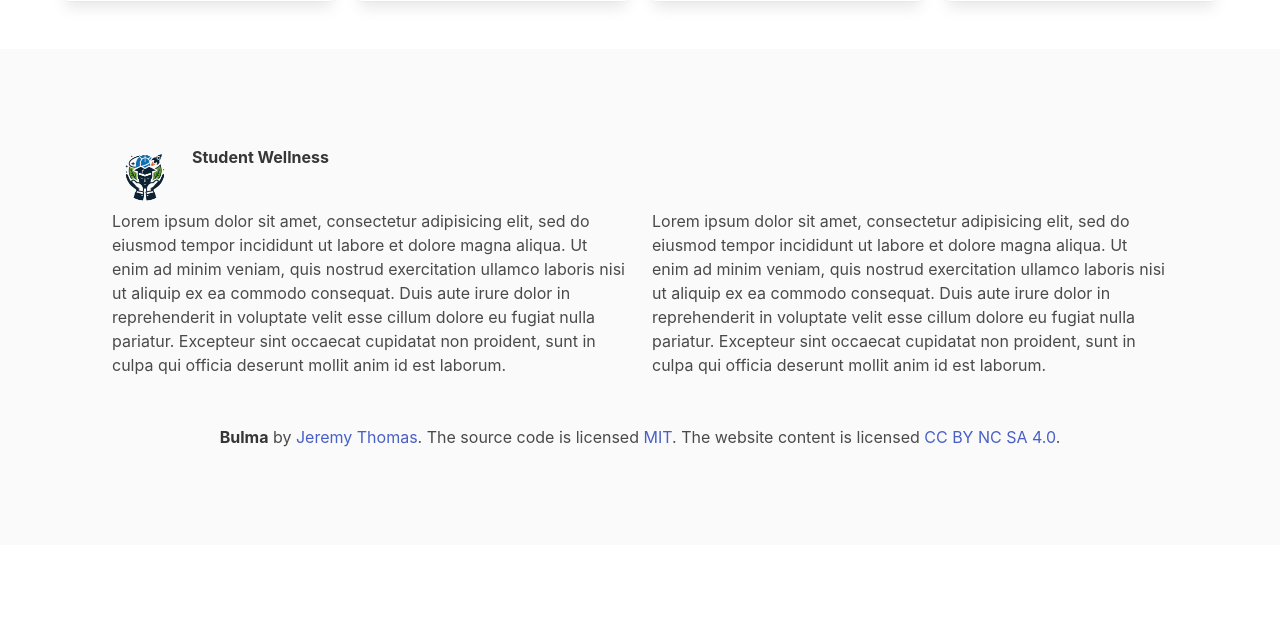
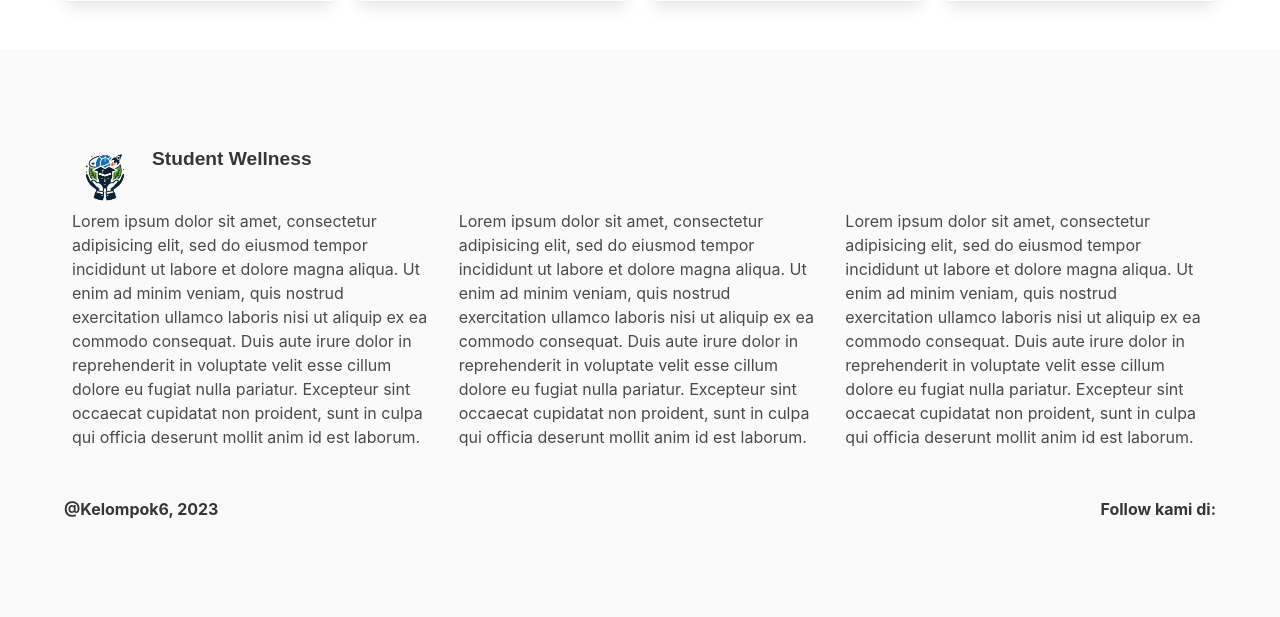
Before and after one commit to rootaditiya/MSIB5project_akhir, a Flask app: page / in a window 1280 px wide. Shown: the part 1037-1654 px from the top of the page. Before the commit the page ends 1484 px from the top, so only its background shows below. Run offline with Flask 3, Linux system fonts and the light colour scheme.

Commit message:
edit index.html

```diff
--- /dev/null
+++ b/static/style.css
@@ -0,0 +1,5 @@
+.logo-text {
+    font-family: 'Stylish', sans-serif;
+    font-size: larger;
+    padding-top: 10px;
+}
--- a/templates/article.html
+++ b/templates/article.html
@@ -4,7 +4,11 @@
   <meta charset="utf-8">
   <meta name="viewport" content="width=device-width, initial-scale=1">
   <title>Hello Bulma!</title>
+  <link rel="shortcut icon" href="{{url_for('static', filename='LOGO.ico')}}" type="image/x-icon" />
+
   <link rel="stylesheet" href="https://cdn.jsdelivr.net/npm/bulma@0.9.4/css/bulma.min.css">
+  <link rel="stylesheet" type="text/css" href="{{url_for('static', filename='style.css')}}">
+
 
   <script src="https://code.jquery.com/jquery-3.7.1.js" integrity="sha256-eKhayi8LEQwp4NKxN+CfCh+3qOVUtJn3QNZ0TciWLP4=" crossorigin="anonymous"></script>
 </head>
--- a/templates/index.html
+++ b/templates/index.html
@@ -5,6 +5,9 @@
   <meta name="viewport" content="width=device-width, initial-scale=1">
   <title>Student Wellness</title>
   <link rel="stylesheet" href="https://cdn.jsdelivr.net/npm/bulma@0.9.4/css/bulma.min.css">
+  <link rel="stylesheet" type="text/css" href="{{url_for('static', filename='style.css')}}">
+  <link rel="shortcut icon" href="{{url_for('static', filename='LOGO.ico')}}" type="image/x-icon" />
+  <link rel="icon" href="{{url_for('static', filename='LOGO.ico')}}" type="image/x-icon" />
 
   <script src="https://code.jquery.com/jquery-3.7.1.js" integrity="sha256-eKhayi8LEQwp4NKxN+CfCh+3qOVUtJn3QNZ0TciWLP4=" crossorigin="anonymous"></script>
 </head>
@@ -181,7 +184,7 @@
 
       </div>
 
-      <div class="columns">
+      <div class="columns is-desktop">
         <div class="column">
 
           <div class="card">
@@ -312,7 +315,7 @@
 
   <footer class="footer">
 
-    <div class="container">
+    <div class="">
 
       <section class="section">
         <article class="media">
@@ -330,7 +333,7 @@
           </div>
         </article>
         <div class="columns">
-          <div class="column is-half">
+          <div class="column">
             Lorem ipsum dolor sit amet, consectetur adipisicing elit, sed do eiusmod
             tempor incididunt ut labore et dolore magna aliqua. Ut enim ad minim veniam,
             quis nostrud exercitation ullamco laboris nisi ut aliquip ex ea commodo
@@ -338,7 +341,15 @@
             cillum dolore eu fugiat nulla pariatur. Excepteur sint occaecat cupidatat non
             proident, sunt in culpa qui officia deserunt mollit anim id est laborum.
           </div>
-          <div class="column is-half">
+          <div class="column">
+            Lorem ipsum dolor sit amet, consectetur adipisicing elit, sed do eiusmod
+            tempor incididunt ut labore et dolore magna aliqua. Ut enim ad minim veniam,
+            quis nostrud exercitation ullamco laboris nisi ut aliquip ex ea commodo
+            consequat. Duis aute irure dolor in reprehenderit in voluptate velit esse
+            cillum dolore eu fugiat nulla pariatur. Excepteur sint occaecat cupidatat non
+            proident, sunt in culpa qui officia deserunt mollit anim id est laborum.
+          </div>
+          <div class="column">
             Lorem ipsum dolor sit amet, consectetur adipisicing elit, sed do eiusmod
             tempor incididunt ut labore et dolore magna aliqua. Ut enim ad minim veniam,
             quis nostrud exercitation ullamco laboris nisi ut aliquip ex ea commodo
@@ -348,14 +359,25 @@
           </div>
         </div>
       </div>
-      </section>
+    </section>
 
     <div class="content has-text-centered">
-      <p>
-        <strong>Bulma</strong> by <a href="https://jgthms.com">Jeremy Thomas</a>. The source code is licensed
-        <a href="http://opensource.org/licenses/mit-license.php">MIT</a>. The website content
-        is licensed <a href="http://creativecommons.org/licenses/by-nc-sa/4.0/">CC BY NC SA 4.0</a>.
-      </p>
+      <div class="container">
+
+        <nav class="level">
+          <div class="level-left">
+            <div class="level-item">
+              <strong>@Kelompok6, 2023</strong>
+            </div>
+          </div>
+
+          <div class="level-right">
+            <div class="level-item">
+              <strong>Follow kami di:</strong>
+            </div>
+          </div>
+        </nav>
+      </div>
     </div>
   </footer>
 
```
Also changed, not shown: static/LOGO.ico (added).
